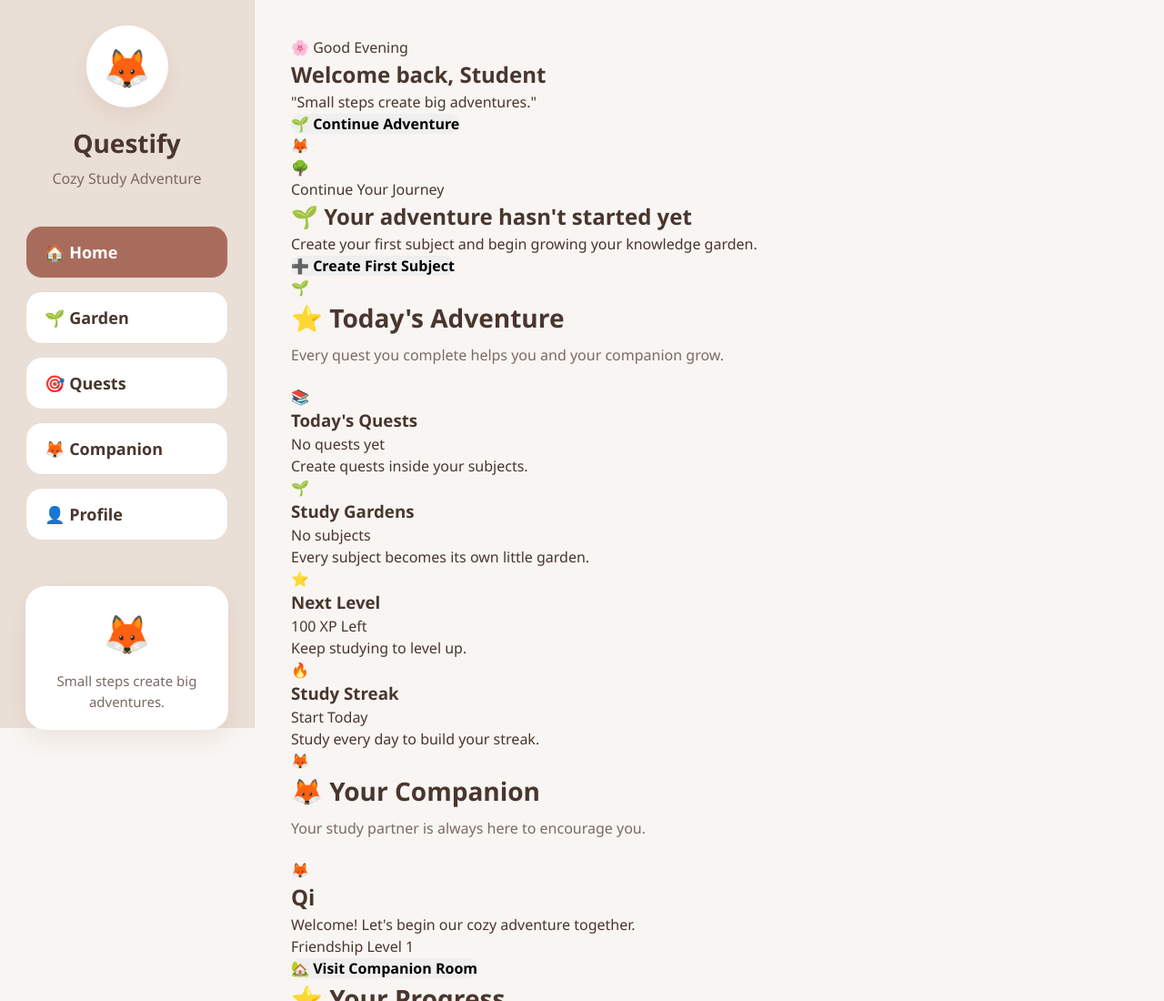
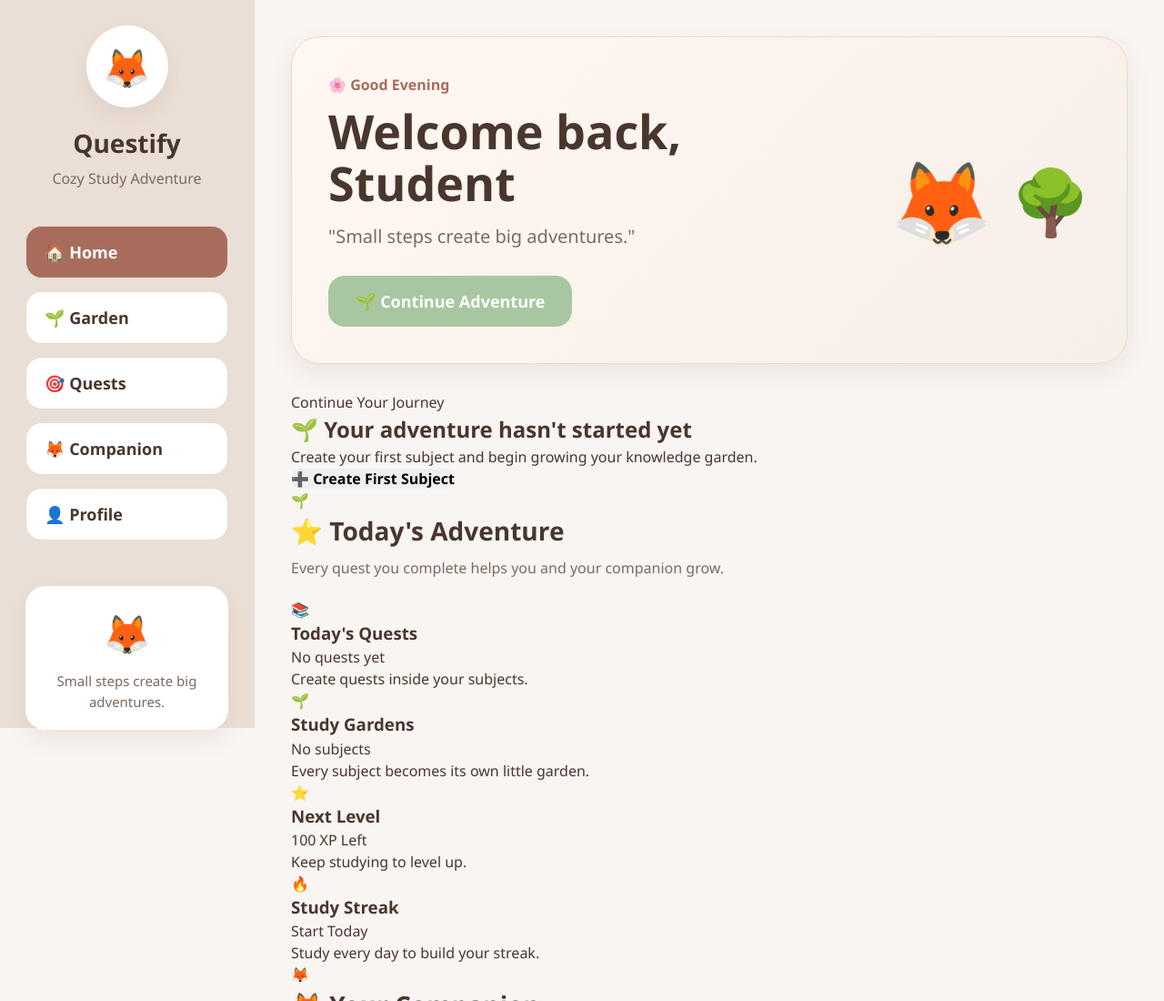
Before and after one commit to MShahzadMirza/questify, a plain HTML site: page v1/index.html in a window 1280 px wide. Shown: the top 1100 px of the page at 91% size. Drawn offline with Linux system fonts and the light colour scheme.

Commit message:
Hero Card added in css

```diff
--- a/v1/style.css
+++ b/v1/style.css
@@ -381,3 +381,112 @@ button:hover{
     font-size:15px;
 
 }
+/* =====================================================
+   🌸 Hero Card
+===================================================== */
+
+.heroCard{
+
+    background:linear-gradient(
+        135deg,
+        #FFF8F2,
+        #F6EFE8
+    );
+
+    border:1px solid var(--border);
+
+    border-radius:32px;
+
+    padding:40px;
+
+    display:flex;
+
+    justify-content:space-between;
+
+    align-items:center;
+
+    box-shadow:var(--shadow);
+
+    margin-bottom:30px;
+
+}
+
+.heroText{
+
+    max-width:600px;
+
+}
+
+.greeting{
+
+    color:var(--primary);
+
+    font-weight:600;
+
+    margin-bottom:10px;
+
+}
+
+.heroText h1{
+
+    font-size:52px;
+
+    margin-bottom:16px;
+
+    line-height:1.1;
+
+}
+
+.heroQuote{
+
+    font-size:20px;
+
+    color:var(--text-light);
+
+    margin-bottom:28px;
+
+}
+
+#continueAdventure{
+
+    background:var(--green);
+
+    color:white;
+
+    padding:16px 30px;
+
+    border-radius:18px;
+
+    font-size:18px;
+
+    font-weight:600;
+
+}
+
+#continueAdventure:hover{
+
+    transform:translateY(-2px);
+
+}
+
+.heroArt{
+
+    display:flex;
+
+    align-items:center;
+
+    gap:20px;
+
+}
+
+.heroCompanion{
+
+    font-size:90px;
+
+}
+
+.heroTree{
+
+    font-size:70px;
+
+}
```
